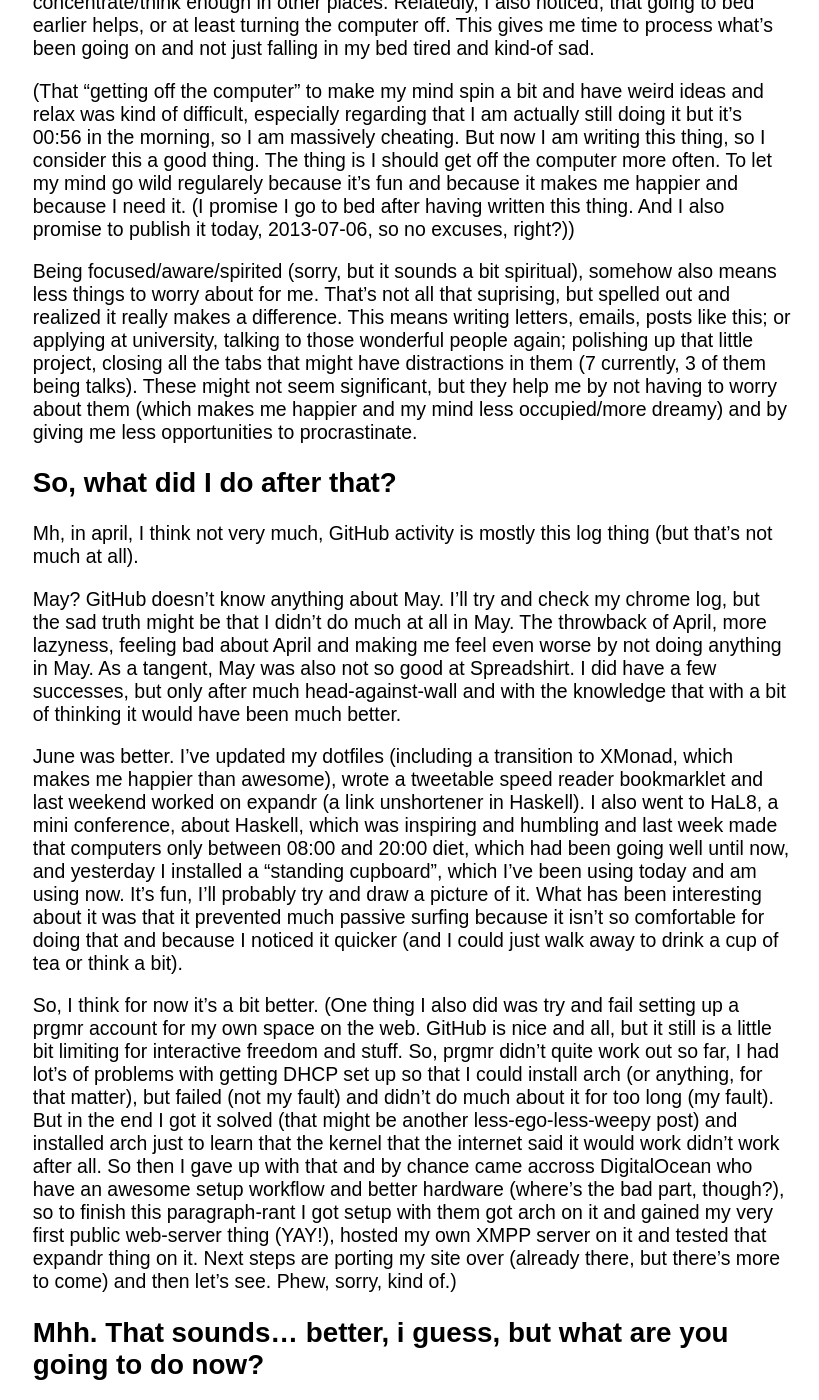
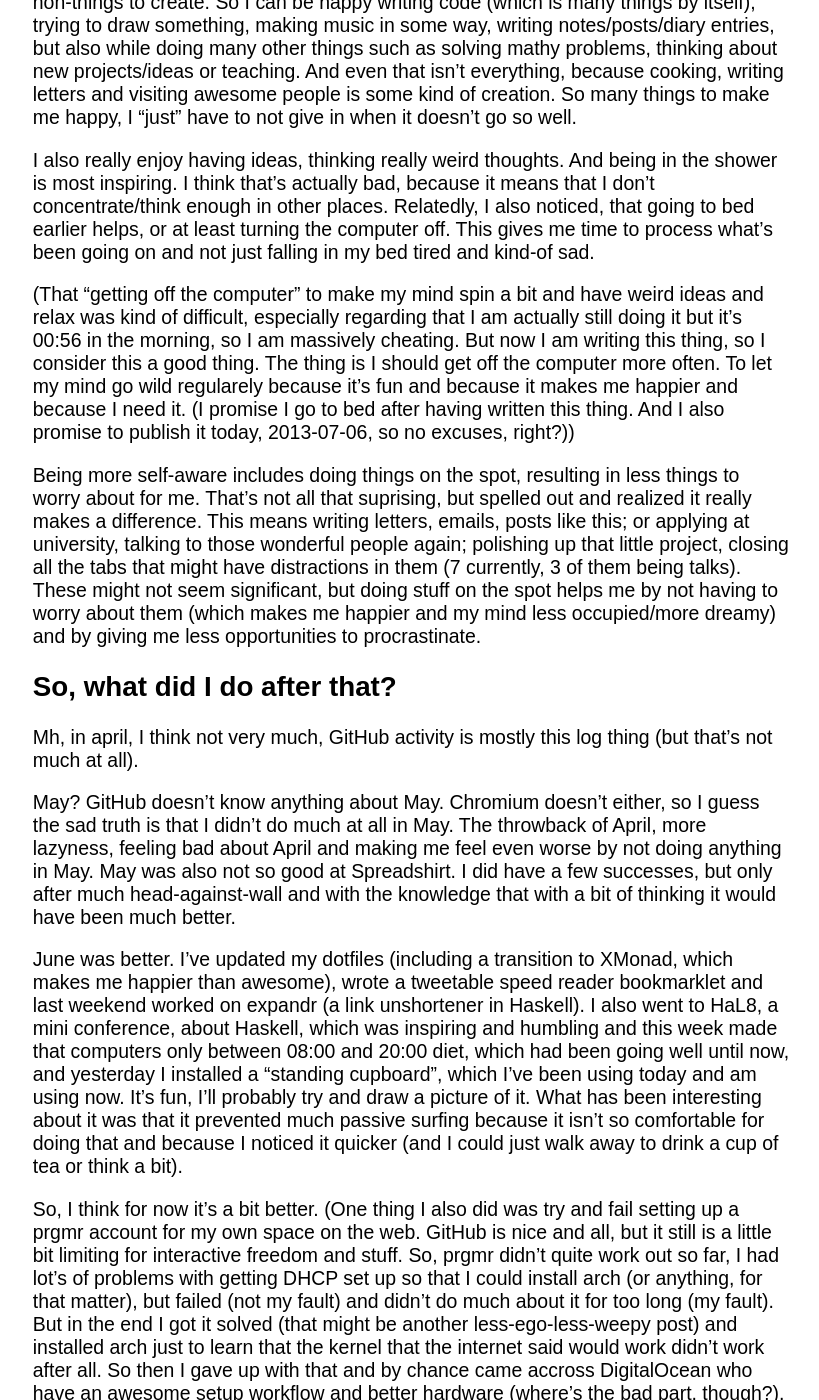
Before and after one commit to heyLu/heylu.github.com, a Jekyll site: the page built from _posts/2013-07-06-a-thing-or-two-about-failure.md, in a window 1280 px wide and 1400 px high, scrolled down 1819 px. Shown: the whole window, without its empty margins (228-1047 px from the left). Built offline with Jekyll 4.4.1, drawn with Linux system fonts in a browser that asks for light colours; some web fonts are replaced; Markdown is read by kramdown in place of the engine named in the settings; some of the changed text lies outside the part shown.

Commit message:
Fix spelling and some wording issues.
Next up, links. Then, the grueling part: Sending it out to the world...

Mhh, originally the commit message was different. Do you like it better?

    Spelling is hard. Coherence aswell. Everything.

```diff
--- a/_posts/2013-07-06-a-thing-or-two-about-failure.md
+++ b/_posts/2013-07-06-a-thing-or-two-about-failure.md
@@ -4,8 +4,8 @@
 ---
 
 Oh, hi, hello there. You might have read about a [different][sp1]
-[me][sp2] a while ago. It hasn't been going so well in a way, here's
-a bit about how it went and why I think it's been that way.
+[me][sp2] a while ago. That hasn't been going so well, so here's a bit
+about how it went "not well" and why I think it's been that way.
 
 This isn't a post I wanted to write. In fact, I've been putting it off
 for 2 months now and how these things go it's just been weighing me
@@ -79,8 +79,18 @@
 important. After I got to write that letter (inspired by a letter by
 another person), I enjoyed it immensely. Maybe I just like talking about
 myself, but I like to imagine that I enjoyed writing the letter and
-caring about that person (like, for real, not in 10-second daydreams. if
+caring about that person (like, for real, not in 10-second daydreams. If
 that worked, I'd have answered the letter pretty quickly).
+
+But the wonderful thing about "creating", is that there is an infinite
+amount of things and non-things to create. So I can be happy writing
+code (which is many things by itself), trying to draw something, making
+music in some way, writing notes/posts/diary entries, but also while
+doing many other things such as solving mathy problems, thinking about
+new projects/ideas or teaching. And even that isn't everything, because
+cooking, writing letters and visiting awesome people is some kind
+of creation. So many things to make me happy, I "just" have to not give
+in when it doesn't go so well.
 
 I also really enjoy having ideas, thinking really weird thoughts. And
 being in the shower is most inspiring. I think that's actually bad,
@@ -99,14 +109,14 @@
 written this thing. And I also promise to publish it today, 2013-07-06,
 so no excuses, right?))
 
-Being focused/aware/spirited (sorry, but it sounds a bit spiritual),
-somehow also means less things to worry about for me. That's not all
-that suprising, but spelled out and realized it really makes a
-difference. This means writing letters, emails, posts like this; or
-applying at university, talking to those wonderful people again;
-polishing up that little project, closing all the tabs that might have
-distractions in them (7 currently, 3 of them being talks). These might
-not seem significant, but they help me by not having to worry about them
+Being more self-aware includes doing things on the spot, resulting in
+less things to worry about for me. That's not all that suprising, but
+spelled out and realized it really makes a difference. This means
+writing letters, emails, posts like this; or applying at university,
+talking to those wonderful people again; polishing up that little
+project, closing all the tabs that might have distractions in them (7
+currently, 3 of them being talks). These might not seem significant, but
+doing stuff on the spot helps me by not having to worry about them
 (which makes me happier and my mind less occupied/more dreamy) and by
 giving me less opportunities to procrastinate.
 
@@ -115,19 +125,19 @@
 Mh, in april, I think not very much, GitHub activity is mostly this log
 thing (but that's not much at all).
 
-May? GitHub doesn't know anything about May. I'll try and check my
-chrome log, but the sad truth might be that I didn't do much at all in
-May. The throwback of April, more lazyness, feeling bad about April and
-making me feel even worse by not doing anything in May. As a tangent,
-May was also not so good at Spreadshirt. I did have a few successes, but
-only after much head-against-wall and with the knowledge that with a bit
-of thinking it would have been much better.
+May? GitHub doesn't know anything about May. Chromium doesn't either, so
+I guess the sad truth is that I didn't do much at all in May. The
+throwback of April, more lazyness, feeling bad about April and making me
+feel even worse by not doing anything in May. May was also not so good
+at Spreadshirt. I did have a few successes, but only after much
+head-against-wall and with the knowledge that with a bit of thinking it
+would have been much better.
 
 June was better. I've updated my dotfiles (including a transition to
 XMonad, which makes me happier than awesome), wrote a tweetable speed
 reader bookmarklet and last weekend worked on expandr (a link
 unshortener in Haskell). I also went to HaL8, a mini conference, about
-Haskell, which was inspiring and humbling and last week made that
+Haskell, which was inspiring and humbling and this week made that
 computers only between 08:00 and 20:00 diet, which had been going well
 until now, and yesterday I installed a "standing cupboard", which I've
 been using today and am using now. It's fun, I'll probably try and draw
@@ -141,14 +151,14 @@
 nice and all, but it still is a little bit limiting for interactive
 freedom and stuff. So, prgmr didn't quite work out so far, I had lot's
 of problems with getting DHCP set up so that I could install arch (or
-anything, for that matter), but failed (not my fault) and didn't do
-much about it for too long (my fault). But in the end I got it solved
-(that might be another less-ego-less-weepy post) and installed arch just
-to learn that the kernel that the internet said it would work didn't
+anything, for that matter), but failed (not my fault) and didn't do much
+about it for too long (my fault). But in the end I got it solved (that
+might be another less-ego-less-weepy post) and installed arch just to
+learn that the kernel that the internet said would work didn't
 work after all. So then I gave up with that and by chance came accross
 DigitalOcean who have an awesome setup workflow and better hardware
 (where's the bad part, though?), so to finish this paragraph-rant I got
-setup with them got arch on it and gained my very first public
+set up with them got arch on it and gained my very first public
 web-server thing (YAY!), hosted my own XMPP server on it and tested that
 expandr thing on it. Next steps are porting my site over (already there,
 but there's more to come) and then let's see. Phew, sorry, kind of.)
```
Also changed, not shown: other parts of _posts/2013-07-06-a-thing-or-two-about-failure.md (+6 -6 lines).
